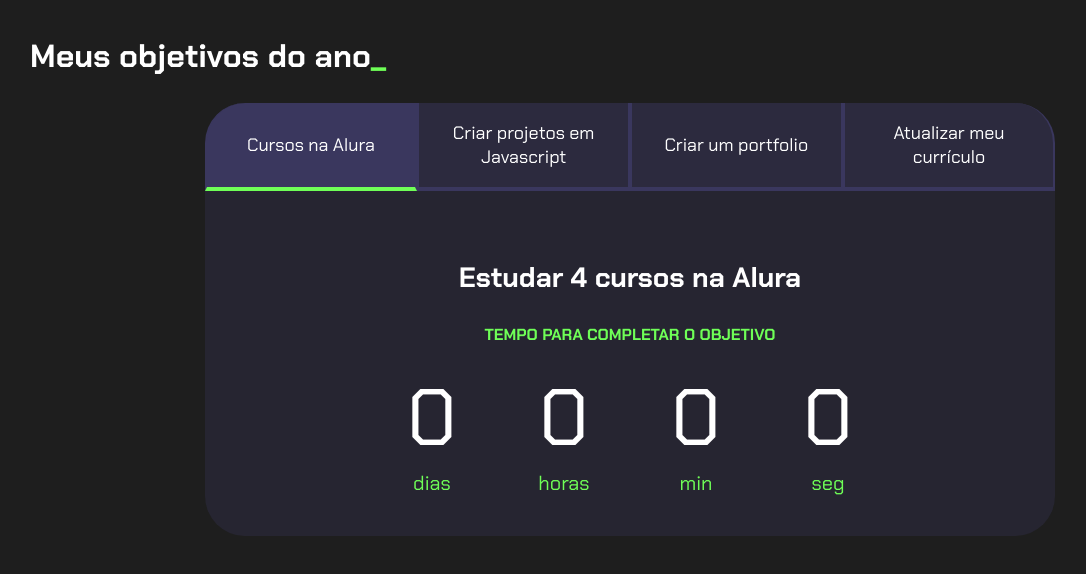
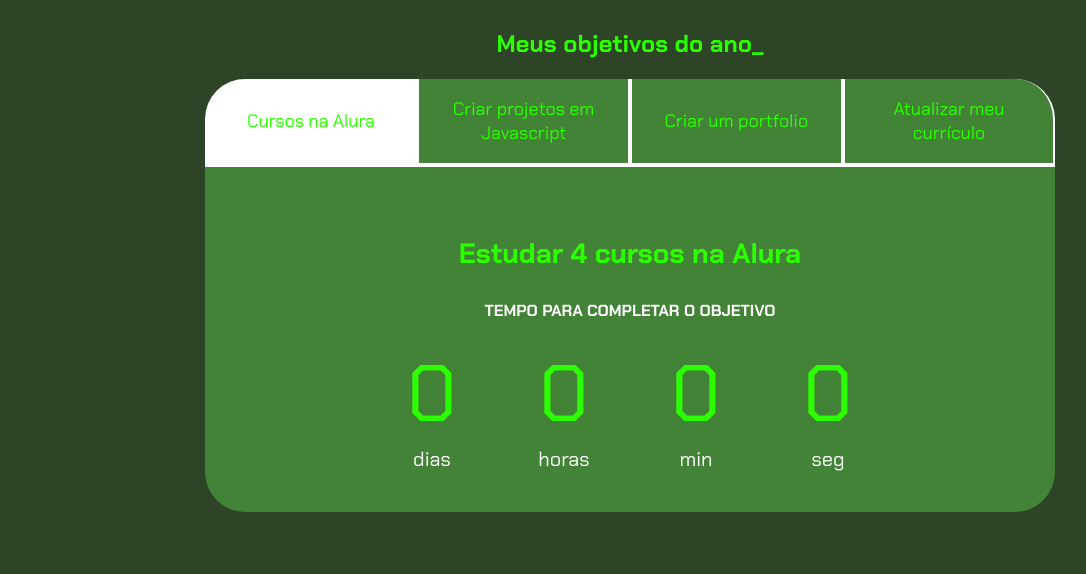
Before and after one commit to femafe07/mafe-1-T-3-B, a plain HTML site: page index.html in a window 1280 px wide. Shown: the whole page, without its empty margins (10-1096 px from the left). Drawn offline with Linux system fonts and the light colour scheme.

Commit message:
Add files via upload

```diff
--- a/index.html
+++ b/index.html
@@ -10,7 +10,7 @@
 
 <body>
     <section class="conteudo-principal">
-        <h2 class="titulo-principal">Meus objetivos do ano<span>_</span></h2>
+        <h2 class="tilo-princitupal">Meus objetivos do ano<span>_</span></h2>
         <div class="conteudo">
             <div class="botoes">
                 <button class="botao ativo">Cursos na Alura</button>
--- a/style.css
+++ b/style.css
@@ -1,12 +1,12 @@
 @import url('https://fonts.googleapis.com/css2?family=Chakra+Petch:wght@400;700&display=swap');
 
 :root {
-    --cor-de-fundo: #1E1E1E;
-    --verde: #6FFF57;
-    --branco: #FFFFFF;
-    --botao-ativo: #3A375E;
-    --botao-inativo: rgba(58, 55, 94, 0.5);
-    --texto-fundo: rgba(58, 55, 94, 0.3);
+    --cor-de-fundo: #2e4427;
+    --verde: #ffffff;
+    --branco: #2bff00;
+    --botao-ativo: #ffffff;
+    --botao-inativo: rgba(94, 211, 79, 0.438);
+    --texto-fundo: rgba(94, 211, 79, 0.438);
 }
 
 body {
```
